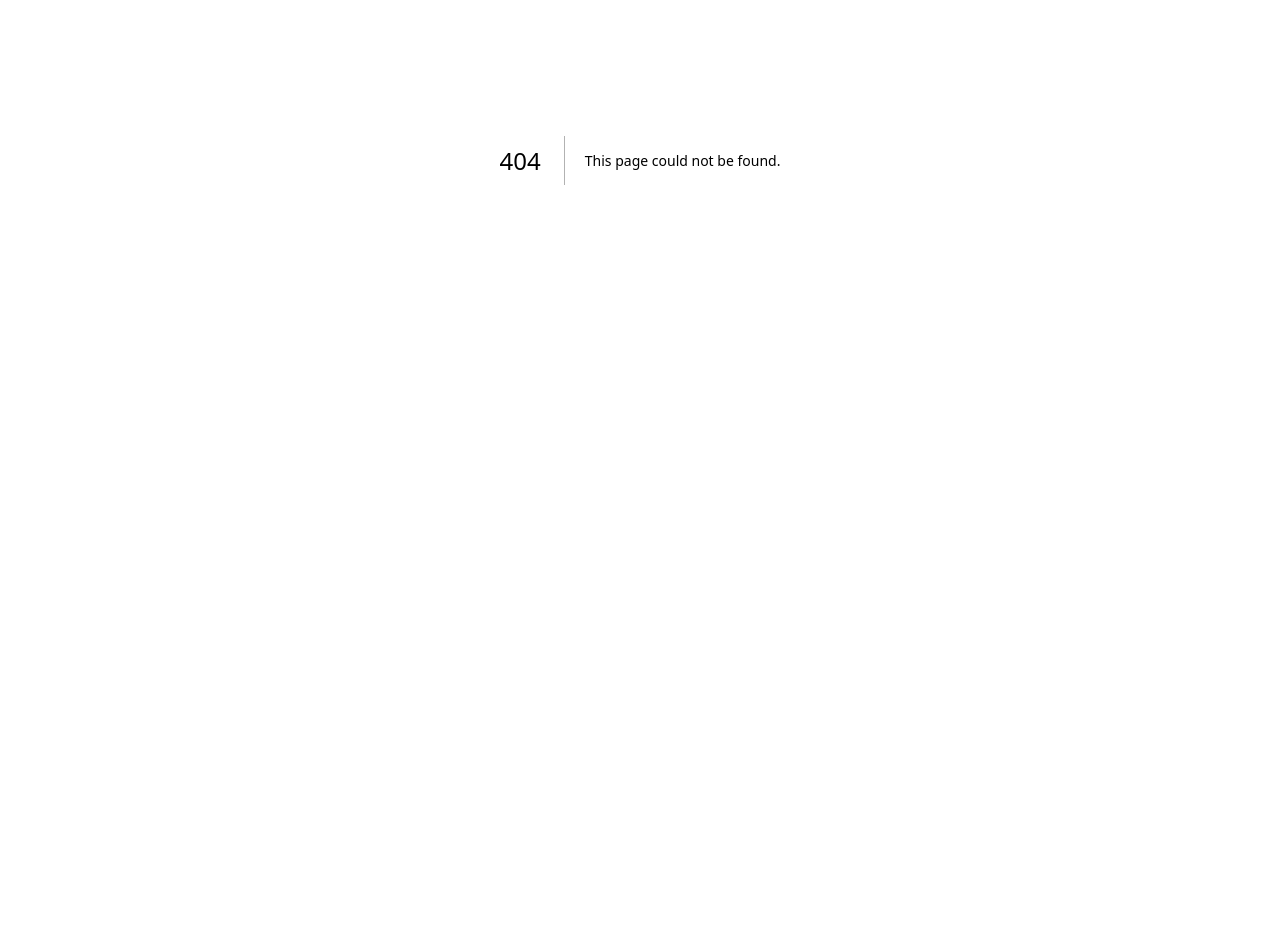
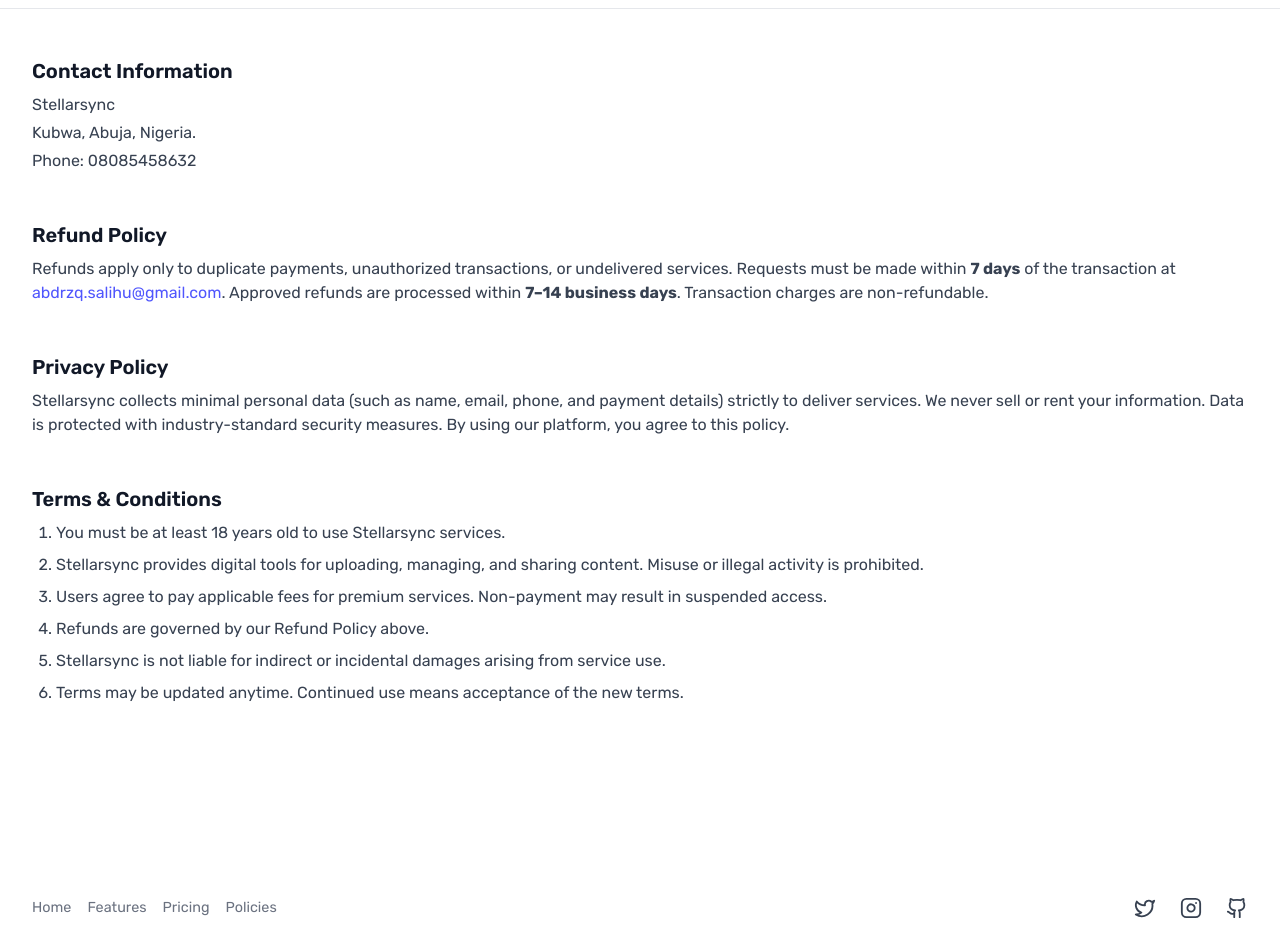
Before and after one commit to abdrzqsalihu/stellar-sync, a Next.js app: page /policies in a window 1280 px wide. Before the commit this address had no page. Shown: the part 240-1192 px from the top of the page. Before the commit the page ends 800 px from the top, so only its background shows below. Built offline with nearby package versions, Linux system fonts and the light colour scheme.

Commit message:
feat: add policies page and update navigation links
- Add new policies page with legal documentation
- Update header and footer navigation links to use proper paths
- Enable smooth scrolling globally with !important override
- Replace placeholder social links with actual profiles

```diff
--- /dev/null
+++ b/app/(pages)/policies/page.tsx
@@ -0,0 +1,101 @@
+import React from "react";
+import Header from "../../_components/Header";
+import Footer from "../../_components/Footer";
+
+function Policies() {
+  return (
+    <>
+      <Header />
+      <section id="policies" className="mx-auto py-32">
+        <div className="text-center mb-12 border-b pb-12 border-gray-200">
+          <h2 className="text-3xl font-extrabold sm:text-4xl bg-gradient-to-r from-blue-500 via-primary to-purple-700 bg-clip-text text-transparent">
+            Legal & Policies
+          </h2>
+          <p className="mt-2 text-secondary text-sm sm:text-base px-4">
+            Transparency matters. Here’s everything you need to know.
+          </p>
+        </div>
+
+        <div className="space-y-12 text-gray-700 text-sm sm:text-base leading-relaxed mx-auto max-w-screen-xl px-4 sm:px-6 lg:px-8">
+          {/* Contact Information */}
+          <div>
+            <h3 className="text-lg md:text-xl font-semibold text-gray-900 mb-2">
+              Contact Information
+            </h3>
+            <div className="space-y-1 text-sm md:text-base">
+              <p>Stellarsync</p>
+              <p>Kubwa, Abuja, Nigeria.</p>
+              <p>Phone: 08085458632</p>
+              {/* <p>Email: abdrzq.salihu@gmail.com</p> */}
+            </div>
+          </div>
+
+          {/* Refund Policy */}
+          <div>
+            <h3 className="text-lg md:text-xl font-semibold text-gray-900 mb-2">
+              Refund Policy
+            </h3>
+            <p className="text-sm md:text-base leading-6">
+              Refunds apply only to duplicate payments, unauthorized
+              transactions, or undelivered services. Requests must be made
+              within <strong>7 days</strong> of the transaction at{" "}
+              <a href="mailto:abdrzq.salihu@gmail.com">
+                <span className="text-primary">abdrzq.salihu@gmail.com</span>
+              </a>
+              . Approved refunds are processed within{" "}
+              <strong>7–14 business days</strong>. Transaction charges are
+              non-refundable.
+            </p>
+          </div>
+
+          {/* Privacy Policy */}
+          <div>
+            <h3 className="text-lg md:text-xl font-semibold text-gray-900 mb-2">
+              Privacy Policy
+            </h3>
+            <p className="text-sm md:text-base leading-6">
+              Stellarsync collects minimal personal data (such as name, email,
+              phone, and payment details) strictly to deliver services. We never
+              sell or rent your information. Data is protected with
+              industry-standard security measures. By using our platform, you
+              agree to this policy.
+              {/* For inquiries, contact{" "} <span className="text-primary">privacy@stellarsync.com</span>. */}
+            </p>
+          </div>
+
+          {/* Terms & Conditions */}
+          <div>
+            <h3 className="text-lg md:text-xl font-semibold text-gray-900 mb-2">
+              Terms & Conditions
+            </h3>
+            <ol className="list-decimal ml-6 space-y-2 text-sm md:text-base leading-6">
+              <li>
+                You must be at least 18 years old to use Stellarsync services.
+              </li>
+              <li>
+                Stellarsync provides digital tools for uploading, managing, and
+                sharing content. Misuse or illegal activity is prohibited.
+              </li>
+              <li>
+                Users agree to pay applicable fees for premium services.
+                Non-payment may result in suspended access.
+              </li>
+              <li>Refunds are governed by our Refund Policy above.</li>
+              <li>
+                Stellarsync is not liable for indirect or incidental damages
+                arising from service use.
+              </li>
+              <li>
+                Terms may be updated anytime. Continued use means acceptance of
+                the new terms.
+              </li>
+            </ol>
+          </div>
+        </div>
+      </section>
+      <Footer />
+    </>
+  );
+}
+
+export default Policies;
--- a/app/_components/Footer.tsx
+++ b/app/_components/Footer.tsx
@@ -13,18 +13,26 @@ function Footer() {
             <li key={links.id}>
               <Link
                 className={`text-gray-500 transition hover:opacity-75 text-[0.9rem]`}
-                href={`#${links.id}`}
+                href={`${links.id}`}
               >
                 {links.title}
               </Link>
             </li>
           ))}
+          <li>
+            <Link
+              className={`text-gray-500 transition hover:opacity-75 text-[0.9rem]`}
+              href={`/policies`}
+            >
+              Policies
+            </Link>
+          </li>
         </ul>
         {/* Social Icon */}
         <ul className="mt-8 flex justify-center gap-6 sm:mt-0 lg:justify-end">
           <li>
             <a
-              href="#"
+              href="https://x.com/abdrzqsalihu"
               rel="noreferrer"
               target="_blank"
               className="text-gray-700 transition hover:opacity-75"
@@ -36,7 +44,7 @@ function Footer() {
 
           <li>
             <a
-              href="#"
+              href="https://www.instagram.com/abdrzq.dev/"
               rel="noreferrer"
               target="_blank"
               className="text-gray-700 transition hover:opacity-75"
--- a/app/_components/Header.tsx
+++ b/app/_components/Header.tsx
@@ -47,7 +47,7 @@ function Header() {
                     <li key={links.id}>
                       <Link
                         className={`text-gray-600 transition hover:text-primary hover:font-medium text-[0.9rem]`}
-                        href={`#${links.id}`}
+                        href={`${links.id}`}
                       >
                         {links.title}
                       </Link>
--- a/app/constants/ContentConstants.js
+++ b/app/constants/ContentConstants.js
@@ -3,15 +3,15 @@ import { ExternalLink, Folders, LayoutGrid, Star } from "lucide-react";
 // Navigiation link
 export const navLinks = [
   {
-    id: "home",
+    id: "./",
     title: "Home",
   },
   {
-    id: "features",
+    id: "/#features",
     title: "Features",
   },
   {
-    id: "pricing",
+    id: "/#pricing",
     title: "Pricing",
   },
 ];
--- a/app/globals.css
+++ b/app/globals.css
@@ -138,9 +138,9 @@
   margin-right: 0.5rem; /* Space between icon and text in popover */
 }
 
-/* * {
-  scroll-behavior: smooth;
-} */
+* {
+  scroll-behavior: smooth !important;
+}
 
 /* Optional: Only hide scrollbar, still allow scrolling */
 body {
```
